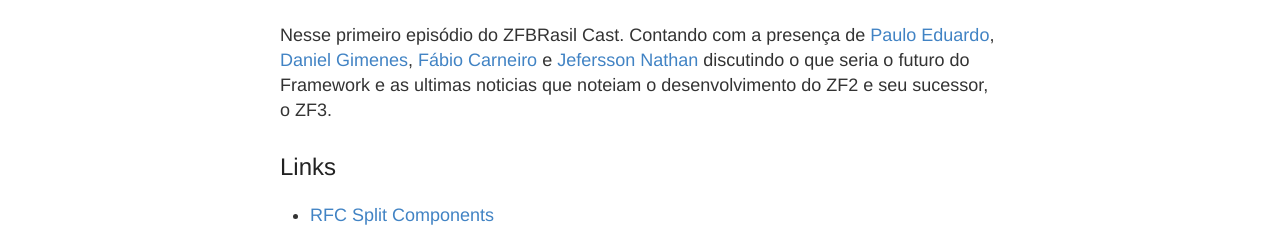
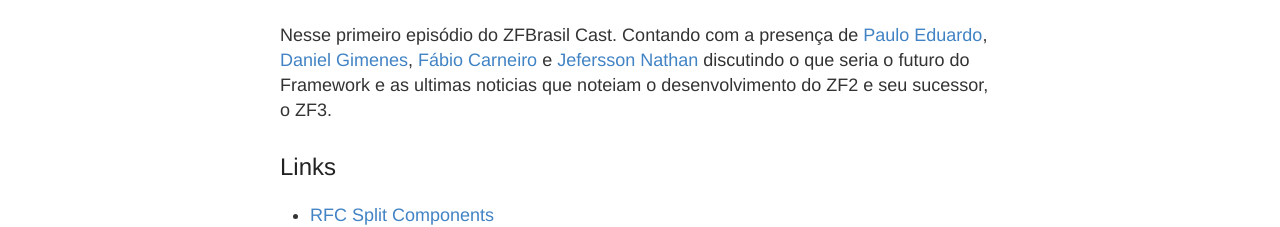
Before and after one commit to zfbrasil/zfbrasil, a Jekyll site: the page built from _posts/2015-9-17-zfbrasil-cast-1-episode.md, in a window 1280 px wide. Shown: the part 396-623 px from the top of the page. Built offline with Jekyll 4.4.1, drawn with Linux system fonts in a browser that asks for light colours.

```diff
--- a/_posts/2015-9-17-zfbrasil-cast-1-episode.md
+++ b/_posts/2015-9-17-zfbrasil-cast-1-episode.md
@@ -11,7 +11,7 @@ title: 1 - ZFBrasil Cast
     src="https://w.soundcloud.com/player/?url=https%3A//api.soundcloud.com/tracks/224452831&amp;color=00cc11&amp;auto_play=false&amp;hide_related=false&amp;show_comments=true&amp;show_user=true&amp;show_reposts=false">
 </iframe>
 
-Nesse primeiro episódio do ZFBRasil Cast. Contando com a presença de [Paulo Eduardo](http://github.com/pauloelr),
+Nesse primeiro episódio do ZFBrasil Cast. Contando com a presença de [Paulo Eduardo](http://github.com/pauloelr),
 [Daniel Gimenes](http://github.com/danizord), [Fábio Carneiro](http://github.com/fabiocarneiro) e
 [Jefersson Nathan](http://github.com/malukenho) discutindo o que seria o futuro do Framework e as ultimas noticias
 que noteiam o desenvolvimento do ZF2 e seu sucessor, o ZF3.
```
